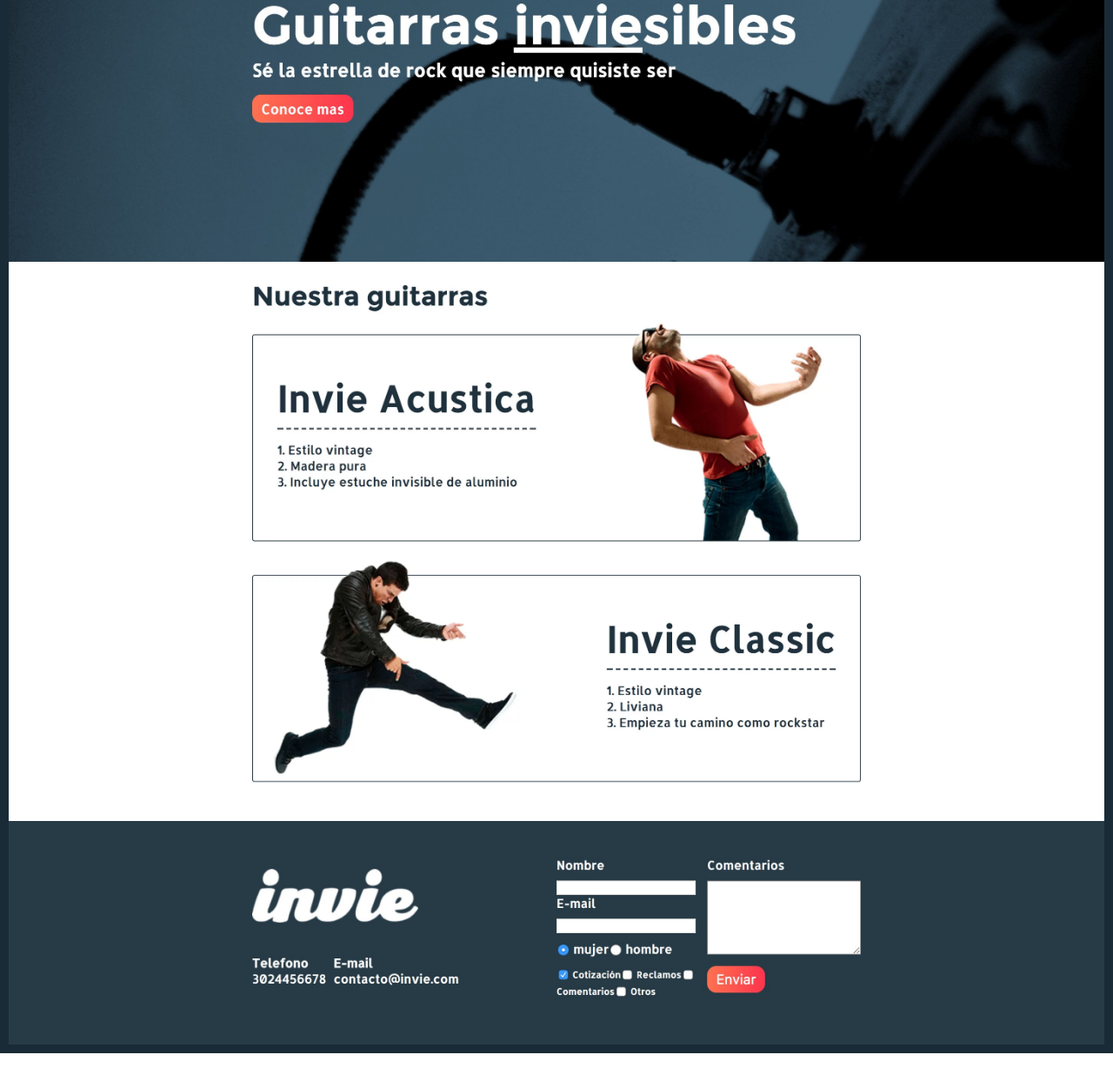
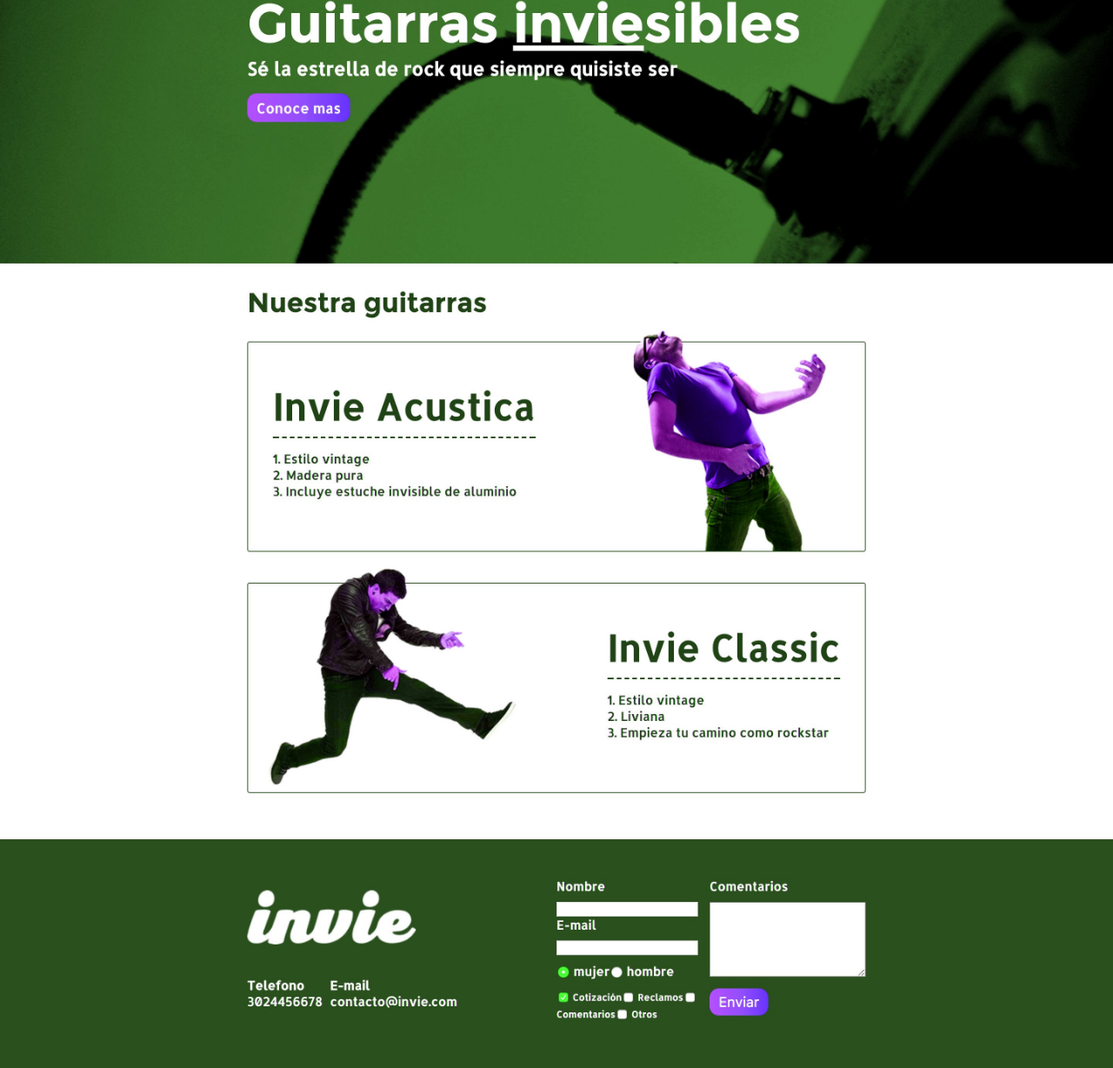
Before and after one commit to Doblegor/invie-github, a plain HTML site: page index.html in a window 1280 px wide. Shown: the part 177-1405 px from the top of the page at 87% size. Drawn offline with Linux system fonts and the light colour scheme.

Commit message:
agregando el nuevo webo verde

```diff
--- a/index.html
+++ b/index.html
@@ -5,7 +5,6 @@
     <style media="screen">
         body {
             margin: 0;
-            border: 10px solid #192b36;
         }
         img {
             max-width: 100%;
@@ -14,10 +13,6 @@
     </style>
 </head>
 <body>
-    <img src="header.jpg">
-    <img src="hero.jpg">
-    <img src="acustica.jpg" alt="">
-    <img src="clasica.jpg" alt="">
-    <img src="footer.jpg" alt="">
+    <img src="nueva-version.jpg" alt="">
 </body>
 </html>
```
Also changed, not shown: nueva-version.jpg (added).
